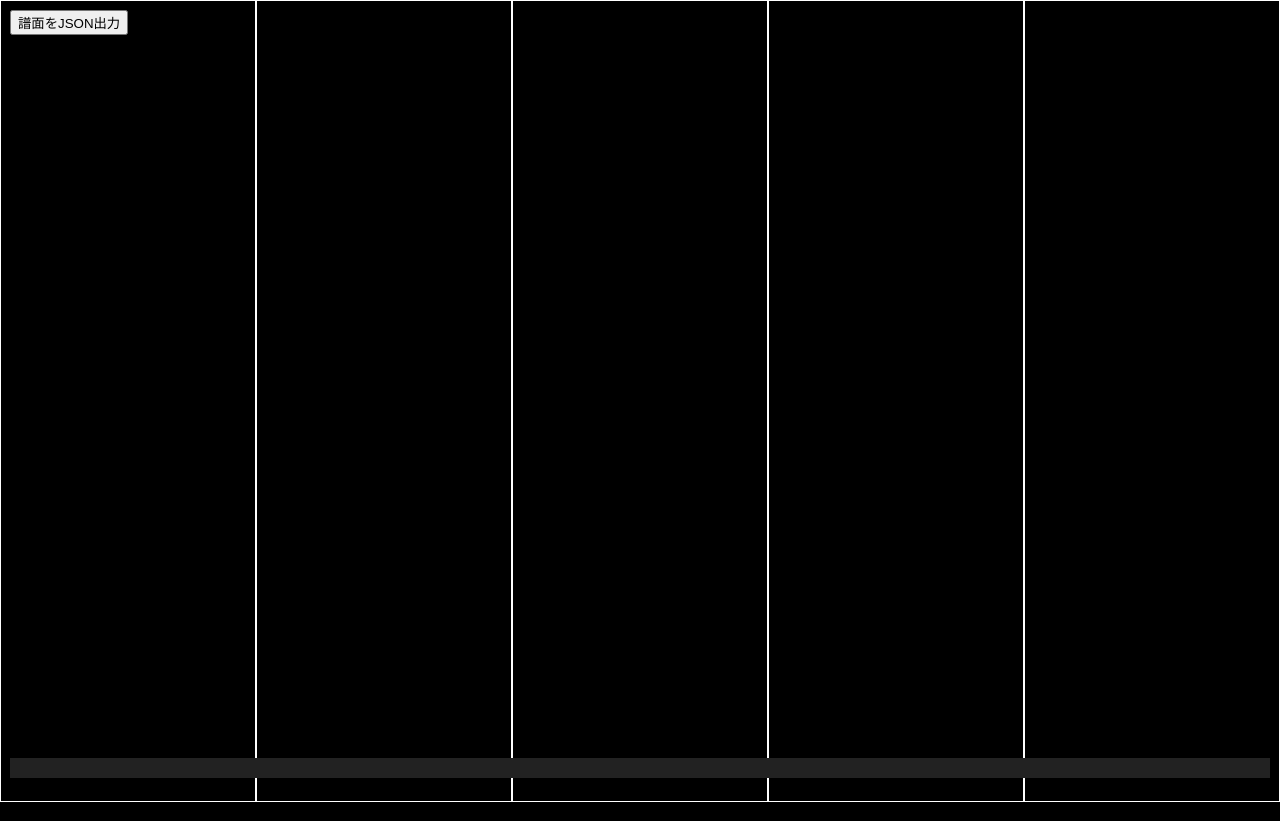
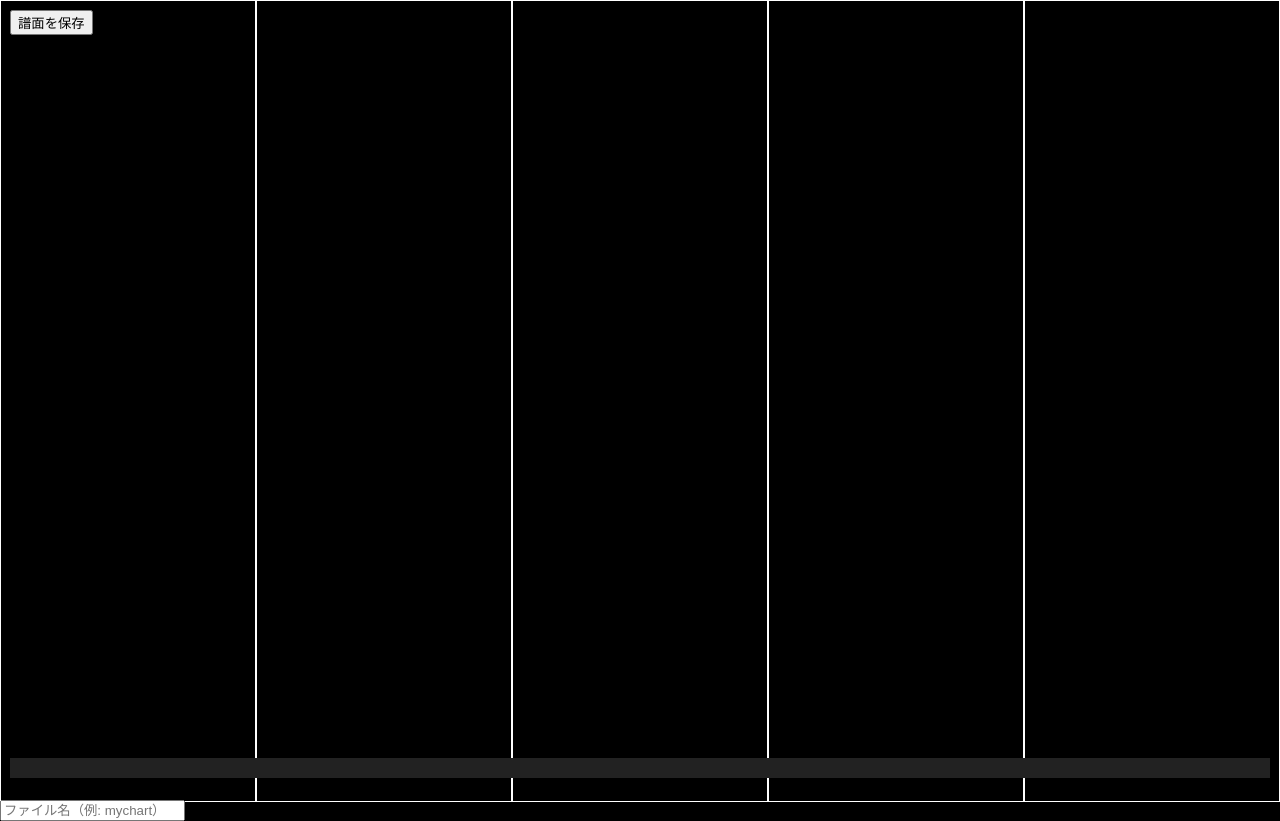
Before and after one commit to Akamurasaki1/note-maker, a plain HTML site: page index.html in a window 1280 px wide. Drawn offline with Linux system fonts and the light colour scheme.

Commit message:
Update index.html

```diff
--- a/index.html
+++ b/index.html
@@ -14,7 +14,8 @@
     <div class="lane" data-lane="4"></div>
     <div class="lane" data-lane="5"></div>
   </div>
-  <button id="exportBtn">譜面をJSON出力</button>
+  <input type="text" id="filenameInput" placeholder="ファイル名（例: mychart）">
+  <button id="exportBtn">譜面を保存</button>
   <pre id="output"></pre>
 
   <script src="notescript.js"></script>
```
